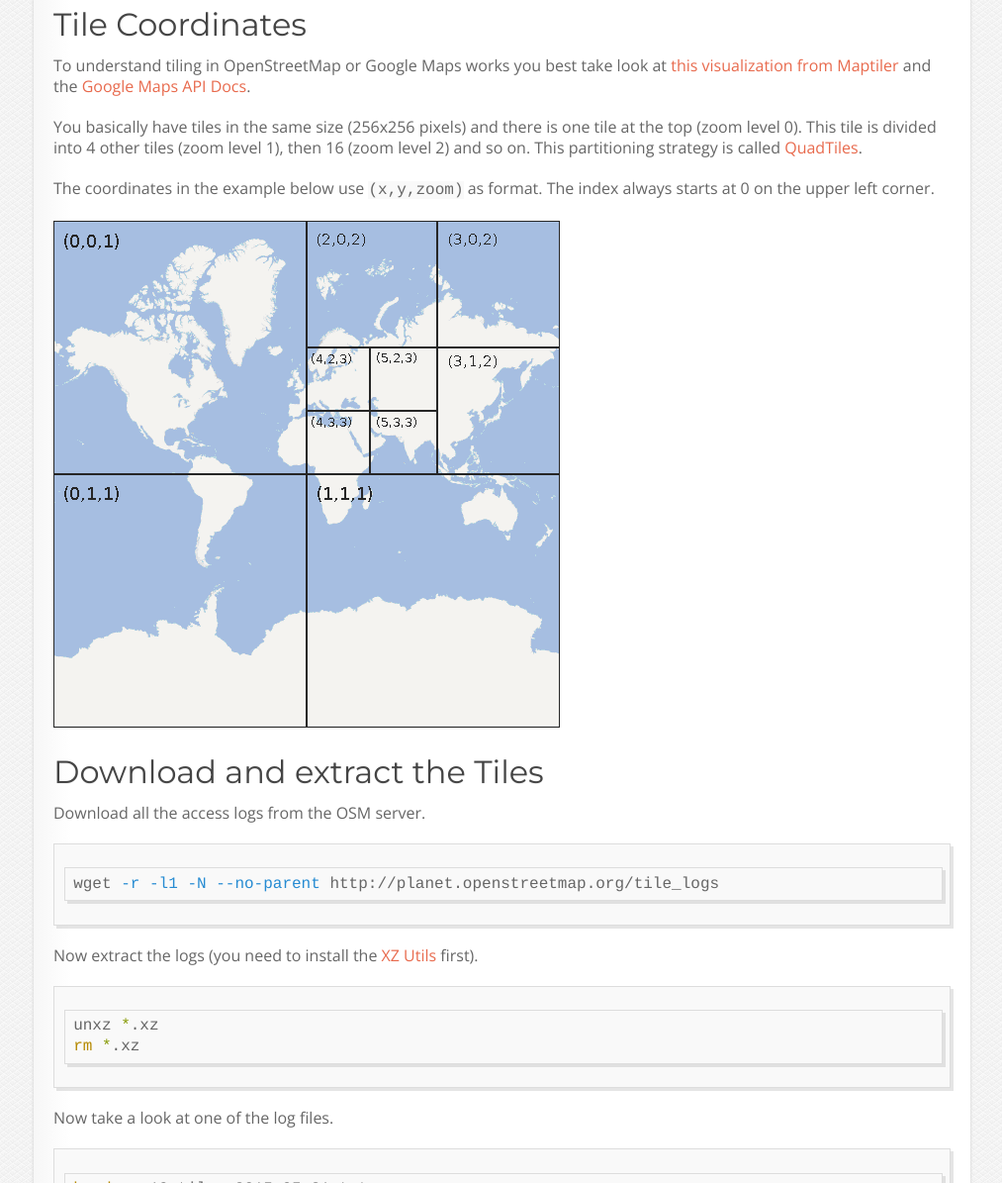
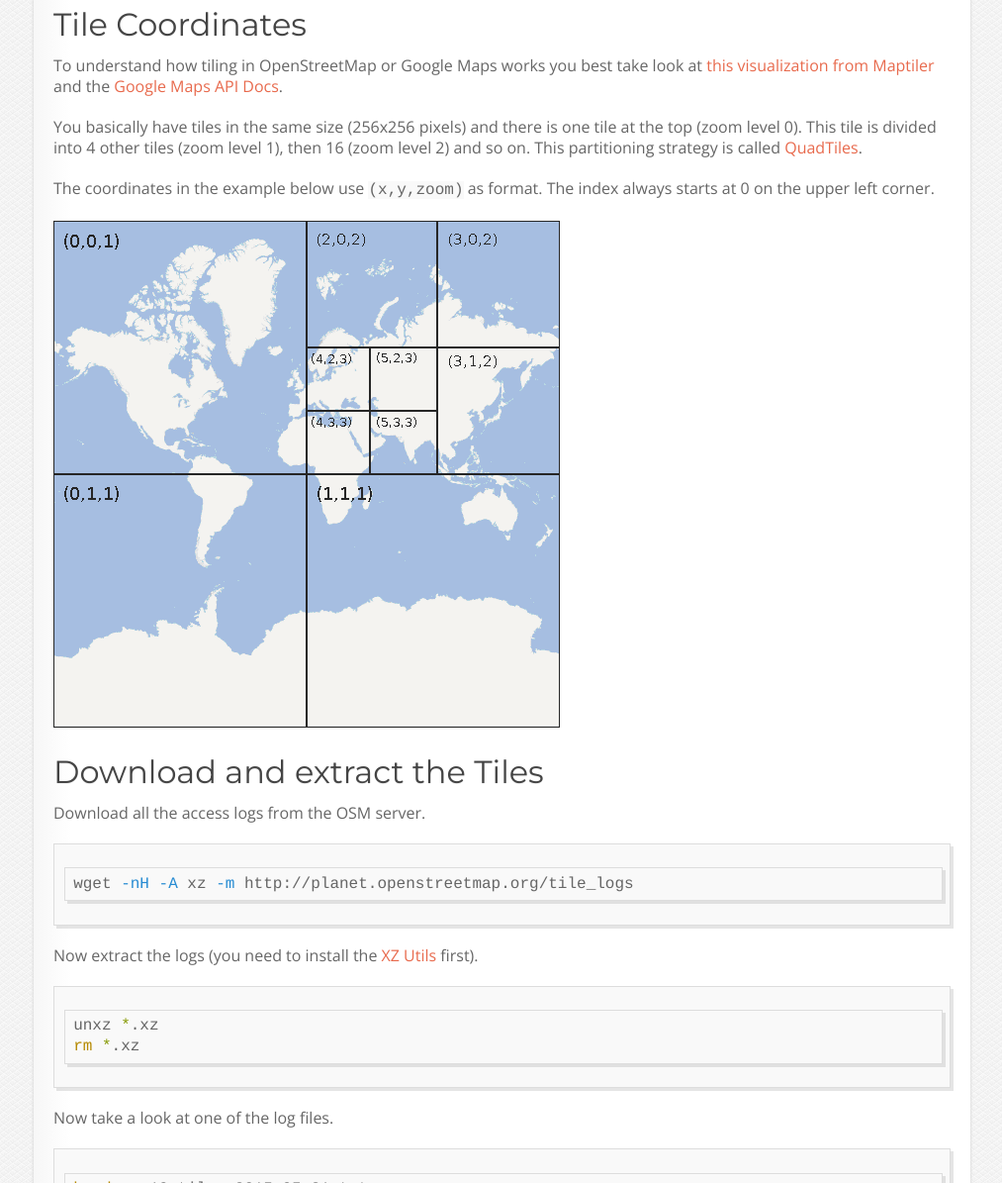
Before and after one commit to lukasmartinelli/lukasmartinelli.github.io, a Jekyll site: the page built from _posts/2015-05-24-parsing-and-visualizing-osm-access-logs.md, in a window 1280 px wide and 1400 px high, scrolled down 1322 px. Shown: the part 205-1400 px from the top of the window at 99% size, without its empty margins (14-1027 px from the left). Built offline with Jekyll 4.4.1, drawn with Linux system fonts in a browser that asks for light colours; Markdown is read by kramdown in place of the engine named in the settings; comment, search, counter and statistics services are not loaded.

Commit message:
Corrected wget command

````diff
--- a/_posts/2015-05-24-parsing-and-visualizing-osm-access-logs.md
+++ b/_posts/2015-05-24-parsing-and-visualizing-osm-access-logs.md
@@ -32,7 +32,7 @@ Somehow this does not work with the latest versions of Firefox. Try Chrome if yo
 
 ## Tile Coordinates
 
-To understand tiling in OpenStreetMap or Google Maps works you best take look
+To understand how tiling in OpenStreetMap or Google Maps works you best take look
 at [this visualization from Maptiler](http://www.maptiler.org/google-maps-coordinates-tile-bounds-projection/)
 and the [Google Maps API Docs](https://developers.google.com/maps/documentation/javascript/maptypes#TileCoordinates).
 
@@ -49,7 +49,7 @@ The coordinates in the example below use `(x,y,zoom)` as format. The index alway
 Download all the access logs from the OSM server.
 
 ```bash
-wget -r -l1 -N --no-parent http://planet.openstreetmap.org/tile_logs
+wget -nH -A xz -m http://planet.openstreetmap.org/tile_logs
 ```
 
 Now extract the logs (you need to install the [XZ Utils](http://tukaani.org/xz/) first).
````
